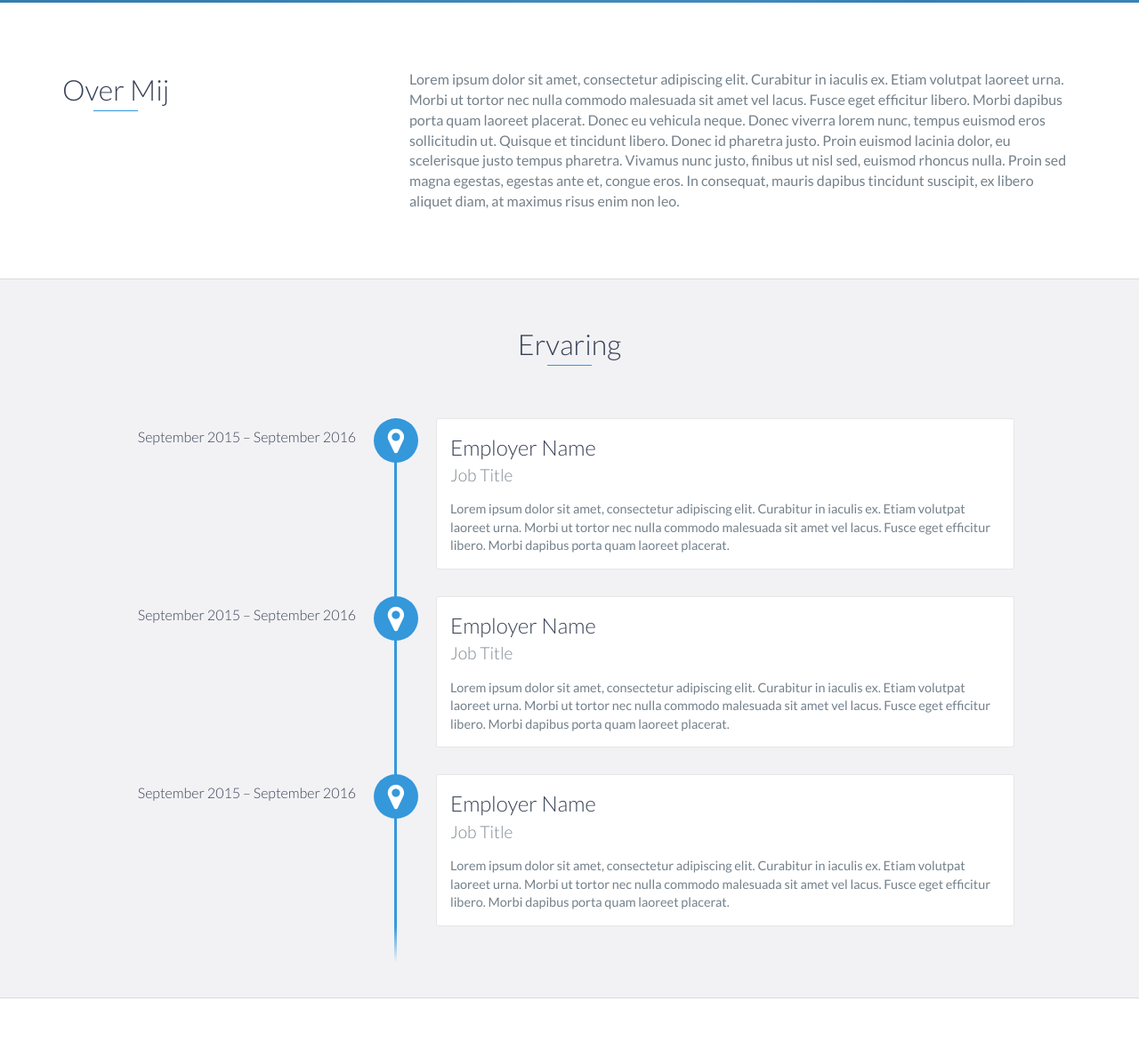
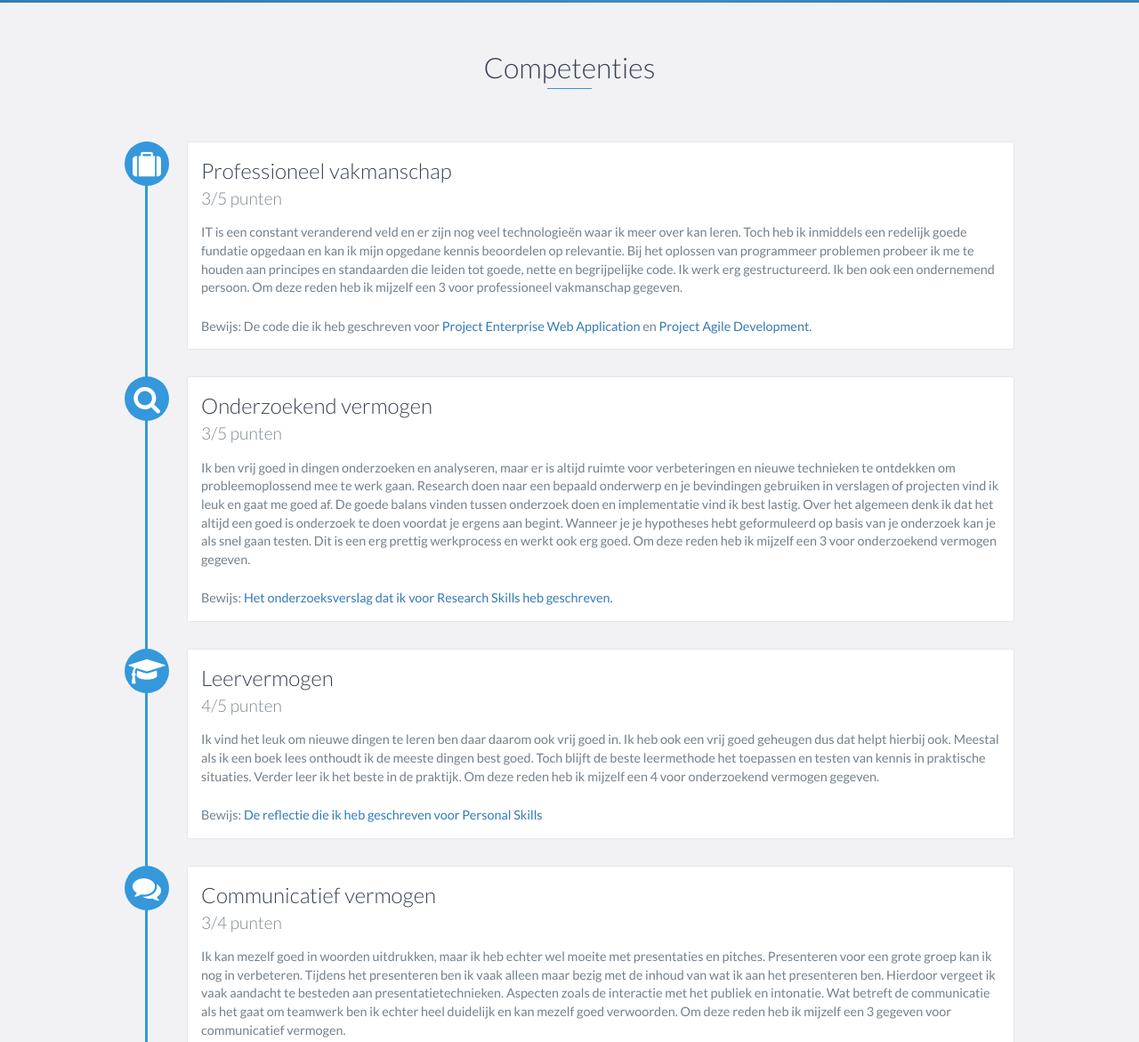
Before and after one commit to BvdLind/BvdLind.github.io, a website: page index.html in a window 1280 px wide. Shown: the part 797-1968 px from the top of the page at 89% size. Drawn offline with nearby package versions, Linux system fonts and the light colour scheme.

Commit message:
competenties gemaakt + kleinigheden

```diff
--- a/css/styles.css
+++ b/css/styles.css
@@ -622,7 +622,7 @@ footer {
 .optional-section-block ul {
   padding: 0 0 0 15px;
 }
-@media only screen and (max-width: 750px) {
+/*@media only screen and (max-width: 750px) {*/
   #experience-timeline:before,
   #experience-timeline:after {
     left: 23px;
@@ -641,7 +641,7 @@ footer {
   .vtimeline-content {
     margin-left: 70px;
   }
-}
+/*}*/
 @media only screen and (max-width: 992px) {
   #lead {
     height: auto;
--- a/index.html
+++ b/index.html
@@ -26,7 +26,7 @@
         <span>Sluit</span> <i class="fa fa-times" aria-hidden="true"></i>
       </div>
       <ul id="menu" class="shadow">
-        <li><a href="#about">Over Mij</a></li>
+        <!--<li><a href="#about">Over Mij</a></li>-->
         <li><a href="#experience">Ervaring</a></li>
         <li><a href="#education">Educatie</a></li>
         <li><a href="#projects">Projecten</a></li>
@@ -43,15 +43,13 @@
         <div id="cvAndCopContainer">
           <a
             id="cvBtn"
-            href="./resume.pdf"
-            target="_blank"
+            href="documents/resume.pdf"
             class="btn-rounded-white"
             >Download CV</a
           >
           <a
             id="copBtn"
-            href="./resume.pdf"
-            target="_blank"
+            href="documents/cop.pdf"
             class="btn-rounded-white"
             >Download COP</a
           >
@@ -68,64 +66,73 @@
     </div>
     <!-- End #lead -->
 
-    <div id="about">
-      <div class="container">
-        <div class="row">
-          <div class="col-md-4"><h2 class="heading">Over Mij</h2></div>
-          <div class="col-md-8">
-            <p>
-              Lorem ipsum dolor sit amet, consectetur adipiscing elit. Curabitur
-              in iaculis ex. Etiam volutpat laoreet urna. Morbi ut tortor nec
-              nulla commodo malesuada sit amet vel lacus. Fusce eget efficitur
-              libero. Morbi dapibus porta quam laoreet placerat. Donec eu
-              vehicula neque. Donec viverra lorem nunc, tempus euismod eros
-              sollicitudin ut. Quisque et tincidunt libero. Donec id pharetra
-              justo. Proin euismod lacinia dolor, eu scelerisque justo tempus
-              pharetra. Vivamus nunc justo, finibus ut nisl sed, euismod rhoncus
-              nulla. Proin sed magna egestas, egestas ante et, congue eros. In
-              consequat, mauris dapibus tincidunt suscipit, ex libero aliquet
-              diam, at maximus risus enim non leo.
-            </p>
-          </div>
-        </div>
-      </div>
-    </div>
-    <!-- End #about -->
+    <!--<div id="about">-->
+      <!--<div class="container">-->
+        <!--<div class="row">-->
+          <!--<div class="col-md-4"><h2 class="heading">Over Mij</h2></div>-->
+          <!--<div class="col-md-8">-->
+            <!--<p>-->
+              <!--Lorem ipsum dolor sit amet, consectetur adipiscing elit. Curabitur-->
+              <!--in iaculis ex. Etiam volutpat laoreet urna. Morbi ut tortor nec-->
+              <!--nulla commodo malesuada sit amet vel lacus. Fusce eget efficitur-->
+              <!--libero. Morbi dapibus porta quam laoreet placerat. Donec eu-->
+              <!--vehicula neque. Donec viverra lorem nunc, tempus euismod eros-->
+              <!--sollicitudin ut. Quisque et tincidunt libero. Donec id pharetra-->
+              <!--justo. Proin euismod lacinia dolor, eu scelerisque justo tempus-->
+              <!--pharetra. Vivamus nunc justo, finibus ut nisl sed, euismod rhoncus-->
+              <!--nulla. Proin sed magna egestas, egestas ante et, congue eros. In-->
+              <!--consequat, mauris dapibus tincidunt suscipit, ex libero aliquet-->
+              <!--diam, at maximus risus enim non leo.-->
+            <!--</p>-->
+          <!--</div>-->
+        <!--</div>-->
+      <!--</div>-->
+    <!--</div>-->
+    <!--[> End #about <]-->
 
     <div id="experience" class="background-alt">
-      <h2 class="heading">Ervaring</h2>
+      <h2 class="heading">Competenties</h2>
       <div id="experience-timeline">
-        <div data-date="September 2015 – September 2016">
-          <h3>Employer Name</h3>
-          <h4>Job Title</h4>
-          <p>
-            Lorem ipsum dolor sit amet, consectetur adipiscing elit. Curabitur
-            in iaculis ex. Etiam volutpat laoreet urna. Morbi ut tortor nec
-            nulla commodo malesuada sit amet vel lacus. Fusce eget efficitur
-            libero. Morbi dapibus porta quam laoreet placerat.
-          </p>
+        <div data-date="">
+          <h3>Professioneel vakmanschap</h3>
+          <h4>3/5 punten</h4>
+          <p>IT is een constant veranderend veld en er zijn nog veel technologieën waar ik meer over kan leren. Toch heb ik inmiddels een redelijk goede fundatie opgedaan en kan ik mijn opgedane kennis beoordelen op relevantie. Bij het oplossen van programmeer problemen probeer ik me te houden aan principes en standaarden die leiden tot goede, nette en begrijpelijke code. Ik werk erg gestructureerd. Ik ben ook een ondernemend persoon. Om deze reden heb ik mijzelf een 3 voor professioneel vakmanschap gegeven.</p>
+          <br><p>Bewijs: De code die ik heb geschreven voor <a href="#project-ewa">Project Enterprise Web Application</a> en <a href="#project-pad">Project Agile Development.</a></p>
         </div>
 
-        <div data-date="September 2015 – September 2016">
-          <h3>Employer Name</h3>
-          <h4>Job Title</h4>
-          <p>
-            Lorem ipsum dolor sit amet, consectetur adipiscing elit. Curabitur
-            in iaculis ex. Etiam volutpat laoreet urna. Morbi ut tortor nec
-            nulla commodo malesuada sit amet vel lacus. Fusce eget efficitur
-            libero. Morbi dapibus porta quam laoreet placerat.
-          </p>
+        <div data-date="">
+          <h3>Onderzoekend vermogen</h3>
+          <h4>3/5 punten</h4>
+          <p>Ik ben vrij goed in dingen onderzoeken en analyseren, maar er is altijd ruimte voor verbeteringen en nieuwe technieken te ontdekken om probleemoplossend mee te werk gaan. Research doen naar een bepaald onderwerp en je bevindingen gebruiken in verslagen of projecten vind ik leuk en gaat me goed af. De goede balans vinden tussen onderzoek doen en implementatie vind ik best lastig. Over het algemeen denk ik dat het altijd een goed is onderzoek te doen voordat je ergens aan begint. Wanneer je je hypotheses hebt geformuleerd op basis van je onderzoek kan je als snel gaan testen. Dit is een erg prettig werkprocess en werkt ook erg goed. Om deze reden heb ik mijzelf een 3 voor onderzoekend vermogen gegeven.</p>
+          <br><p>Bewijs: <a href="documents/research-skills-onderzoeksrapport.pdf">Het onderzoeksverslag dat ik voor Research Skills heb geschreven.</a></p>
         </div>
 
-        <div data-date="September 2015 – September 2016">
-          <h3>Employer Name</h3>
-          <h4>Job Title</h4>
-          <p>
-            Lorem ipsum dolor sit amet, consectetur adipiscing elit. Curabitur
-            in iaculis ex. Etiam volutpat laoreet urna. Morbi ut tortor nec
-            nulla commodo malesuada sit amet vel lacus. Fusce eget efficitur
-            libero. Morbi dapibus porta quam laoreet placerat.
-          </p>
+        <div data-date="">
+          <h3>Leervermogen</h3>
+          <h4>4/5 punten</h4>
+          <p>Ik vind het leuk om nieuwe dingen te leren ben daar daarom ook vrij goed in. Ik heb ook een vrij goed geheugen dus dat helpt hierbij ook. Meestal als ik een boek lees onthoudt ik de meeste dingen best goed. Toch blijft de beste leermethode het toepassen en testen van kennis in praktische situaties. Verder leer ik het beste in de praktijk. Om deze reden heb ik mijzelf een 4 voor onderzoekend vermogen gegeven.</p>
+          <br><p>Bewijs: <a href="documents/personal-skills-reflectie.pdf">De reflectie die ik heb geschreven voor Personal Skills</a></p>
+        </div>
+
+        <div data-date="">
+          <h3>Communicatief vermogen</h3>
+          <h4>3/4 punten</h4>
+          <p>Ik kan mezelf goed in woorden uitdrukken, maar ik heb echter wel moeite met presentaties en pitches. Presenteren voor een grote groep kan ik nog in verbeteren. Tijdens het presenteren ben ik vaak alleen maar bezig met de inhoud van wat ik aan het presenteren ben. Hierdoor vergeet ik vaak aandacht te besteden aan presentatietechnieken. Aspecten zoals de interactie met het publiek en intonatie. Wat betreft de communicatie als het gaat om teamwerk ben ik echter heel duidelijk en kan mezelf goed verwoorden. Om deze reden heb ik mijzelf een 3 gegeven voor communicatief vermogen.</p>
+          <br><p>Bewijs: De code die ik heb geschreven voor <a href="#project-ewa">Project Enterprise Web Application</a></p>
+        </div>
+
+        <div data-date="">
+          <h3>Beroepsethiek en maatschappelijke oriëntatie</h3>
+          <h4>3/5 punten</h4>
+          <p>Ik ben vrij bekend met ethiek en ben geïnteresseerd in de ethische kwesties op het gebied van kunstmatige intelligentie die zich voordoen. Zelfrijdende auto’s zijn hiervan een goed voorbeeld. Om deze reden heb ik mijzelf een 3 gegeven voor beroepsethiek en maatschappelijke oriëntatie.</p>
+          <br><p>Bewijs: De les die ik heb gegeven voor het vak Beroepsethiek en maatschappelijke oriëntatie, de feedback die ik op deze les heb ontvangen en mijn <a href="documents/beroepsethiek-feedback-reflectie.pdf">reflectie op deze feedback</a></p>
+        </div>
+
+        <div data-date="">
+          <h3>Samenwerken</h3>
+          <h4>4/5 punten</h4>
+          <p>Ik ben altijd een actief lid geweest in elk groepje waar ik ooit in heb gezeten. Ook wanneer ik misschien op technisch vlak niet de sterkste ben vind ik altijd wel een manier om bij te dragen. Ik heb mijzelf om deze reden een 4 gegeven voor samenwerken.</p>
+          <br><p>Bewijs: <a href="documents/fys-reflectie.pdf">De reflectie die ik heb geschreven voor het Project Fasten Your Seatbelts</a></p>
         </div>
       </div>
     </div>
@@ -167,9 +174,9 @@
       <div class="container">
         <div class="row">
           <div class="project shadow-large">
-            <div class="project-image"><img src="images/project.jpg"></div>
+            <div class="project-image"><img style="width: 300px; height: 300px" src="images/ewa-project.jpg"></div>
             <!-- End .project-image -->
-            <div class="project-info">
+            <div id="project-ewa" class="project-info">
               <h3>Project Enterprise Web Application</h3>
               <p>
                 Een esports web applicatie gemaakt in samenwerking met Ziggo met
@@ -185,9 +192,9 @@
           <!-- End .project -->
 
           <div class="project shadow-large">
-            <div class="project-image"><img src="images/project.jpg" /></div>
+            <div class="project-image"><img style="width: 300px; height: 300px" src="images/pad-project.jpg" /></div>
             <!-- End .project-image -->
-            <div class="project-info">
+            <div id="project-pad"class="project-info">
               <h3>Project Agile Development</h3>
               <p>
                 Een website gemaakt met het doel ouderen en laagtaalvaardigen
--- a/js/scripts.min.js
+++ b/js/scripts.min.js
@@ -9,4 +9,66 @@
     Description: This file contains all the scripts associated with the single-page
     portfolio website.
 */
-!function(n){n("html").removeClass("no-js"),n("header a").click(function(e){if(!n(this).hasClass("no-scroll")){e.preventDefault();var t=n(this).attr("href"),i=n(t).offset().top;n("html, body").animate({scrollTop:i+"px"},Math.abs(window.pageYOffset-n(t).offset().top)/1),n("header").hasClass("active")&&n("header, body").removeClass("active")}}),n("#to-top").click(function(){n("html, body").animate({scrollTop:0},500)}),n("#lead-down span").click(function(){var e=n("#lead").next().offset().top;n("html, body").animate({scrollTop:e+"px"},500)}),n("#experience-timeline").each(function(){$this=n(this),$userContent=$this.children("div"),$userContent.each(function(){n(this).addClass("vtimeline-content").wrap('<div class="vtimeline-point"><div class="vtimeline-block"></div></div>')}),$this.find(".vtimeline-point").each(function(){n(this).prepend('<div class="vtimeline-icon"><i class="fa fa-map-marker"></i></div>')}),$this.find(".vtimeline-content").each(function(){var e=n(this).data("date");e&&n(this).parent().prepend('<span class="vtimeline-date">'+e+"</span>")})}),n("#mobile-menu-open").click(function(){n("header, body").addClass("active")}),n("#mobile-menu-close").click(function(){n("header, body").removeClass("active")}),n("#view-more-projects").click(function(e){e.preventDefault(),n(this).fadeOut(300,function(){n("#more-projects").fadeIn(300)})})}(jQuery);
+            //'<div class="vtimeline-icon"><i class="fa fa-map-marker"></i></div>',
+var timeLineIcons = [ '<i class="fa fa-suitcase" aria-hidden="true"></i>',  '<i class="fa fa-search" aria-hidden="true"></i>','<i class="fa fa-graduation-cap" aria-hidden="true"></i>', '<i class="fa fa-comments" aria-hidden="true"></i>', '<i class="fa fa-globe" aria-hidden="true"></i>', '<i class="fa fa-users" aria-hidden="true"></i>'];
+
+!(function(n) {
+  n('html').removeClass('no-js'),
+    n('header a').click(function(e) {
+      if (!n(this).hasClass('no-scroll')) {
+        e.preventDefault();
+        var t = n(this).attr('href'),
+          i = n(t).offset().top;
+        n('html, body').animate(
+          {scrollTop: i + 'px'},
+          Math.abs(window.pageYOffset - n(t).offset().top) / 1,
+        ),
+          n('header').hasClass('active') &&
+            n('header, body').removeClass('active');
+      }
+    }),
+    n('#to-top').click(function() {
+      n('html, body').animate({scrollTop: 0}, 500);
+    }),
+    n('#lead-down span').click(function() {
+      var e = n('#lead')
+        .next()
+        .offset().top;
+      n('html, body').animate({scrollTop: e + 'px'}, 500);
+    }),
+    n('#experience-timeline').each(function() {
+      ($this = n(this)),
+        ($userContent = $this.children('div')),
+        $userContent.each(function() {
+          n(this)
+            .addClass('vtimeline-content')
+            .wrap(
+              '<div class="vtimeline-point"><div class="vtimeline-block"></div></div>',
+            );
+        }),
+        $this.find('.vtimeline-point').each(function(index, element) {
+          n(this).prepend(
+            '<div class="vtimeline-icon">' + timeLineIcons[index] + '</div>',
+          );
+        }),
+        $this.find('.vtimeline-content').each(function() {
+          var e = n(this).data('date');
+          e &&
+            n(this)
+              .parent()
+              .prepend('<span class="vtimeline-date">' + e + '</span>');
+        });
+    }),
+    n('#mobile-menu-open').click(function() {
+      n('header, body').addClass('active');
+    }),
+    n('#mobile-menu-close').click(function() {
+      n('header, body').removeClass('active');
+    }),
+    n('#view-more-projects').click(function(e) {
+      e.preventDefault(),
+        n(this).fadeOut(300, function() {
+          n('#more-projects').fadeIn(300);
+        });
+    });
+})(jQuery);
```
Also changed, not shown: README.md (added), images/pad-project.jpg, 9 other files.
